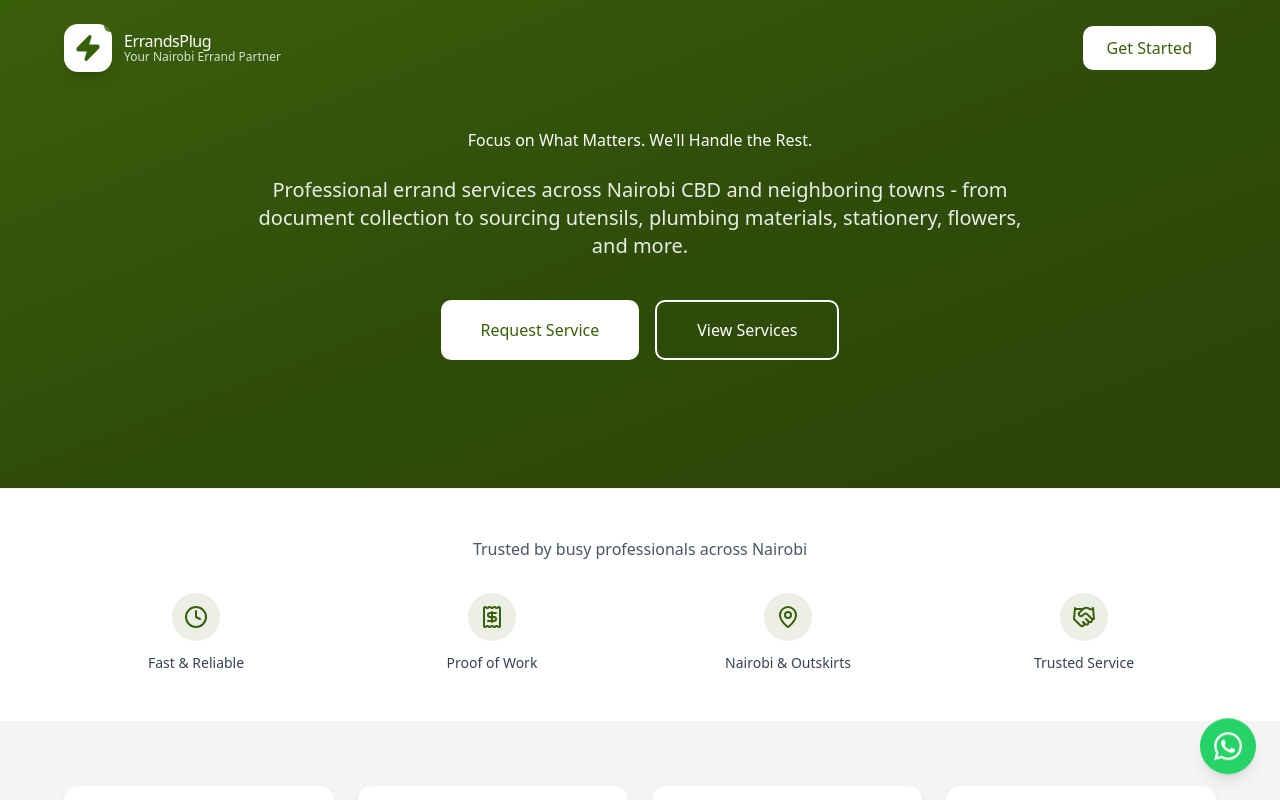
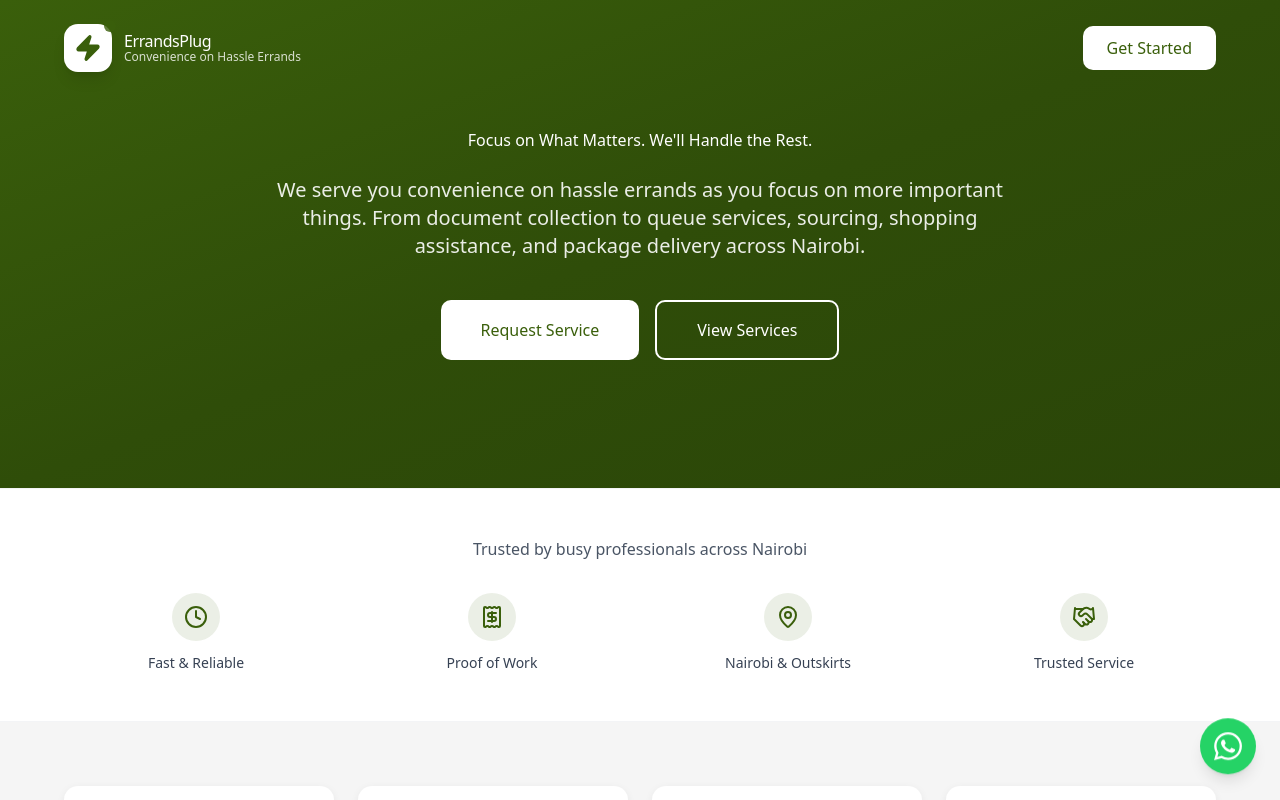
Before and after one commit to Beri-P/ErrandsPlug-Website, a React (Vite) app: page / in a window 1280 px wide. Shown: the top 800 px of the page. Built offline with nearby package versions, Linux system fonts and the light colour scheme.

Commit message:
Update messaging to emphasize convenience on hassle errands

```diff
--- a/src/components/ContactSection.tsx
+++ b/src/components/ContactSection.tsx
@@ -76,7 +76,7 @@ _Thank you for contacting ErrandsPlug. We're here to serve you as you focus on o
       <div className="max-w-4xl mx-auto">
         <h2 className="text-center mb-4 text-[#000000]">Get Started Today</h2>
         <p className="text-center text-gray-600 mb-12">
-          Fill out the form below and we'll get back to you within 30 minutes
+          Tell us about your errand and we'll handle the hassle while you focus on what matters
         </p>
 
         <div className="bg-white p-8 rounded-xl shadow-[0_2px_12px_rgba(0,0,0,0.08)]">
--- a/src/components/Footer.tsx
+++ b/src/components/Footer.tsx
@@ -11,7 +11,7 @@ export function Footer() {
           </div>
           <div className="flex flex-col">
             <span className="text-white">ErrandsPlug</span>
-            <span className="text-xs text-gray-400 leading-none">Your Nairobi Errand Partner</span>
+            <span className="text-xs text-gray-400 leading-none">Convenience on Hassle Errands</span>
           </div>
         </div>
 
--- a/src/components/Header.tsx
+++ b/src/components/Header.tsx
@@ -29,7 +29,7 @@ export function Header() {
               ErrandsPlug
             </span>
             <span className="text-xs text-white/80 leading-none mt-0.5">
-              Your Nairobi Errand Partner
+              Convenience on Hassle Errands
             </span>
           </div>
         </motion.div>
--- a/src/components/Hero.tsx
+++ b/src/components/Hero.tsx
@@ -36,7 +36,7 @@ export function Hero() {
           transition={{ duration: 0.6, delay: 0.2 }}
           className="mb-10 text-lg md:text-xl text-white/90 max-w-3xl mx-auto"
         >
-          Professional errand services across Nairobi CBD and neighboring towns - from document collection to sourcing utensils, plumbing materials, stationery, flowers, and more.
+          We serve you convenience on hassle errands as you focus on more important things. From document collection to queue services, sourcing, shopping assistance, and package delivery across Nairobi.
         </motion.p>
         <motion.div
           initial={{ opacity: 0, y: 10 }}
```
